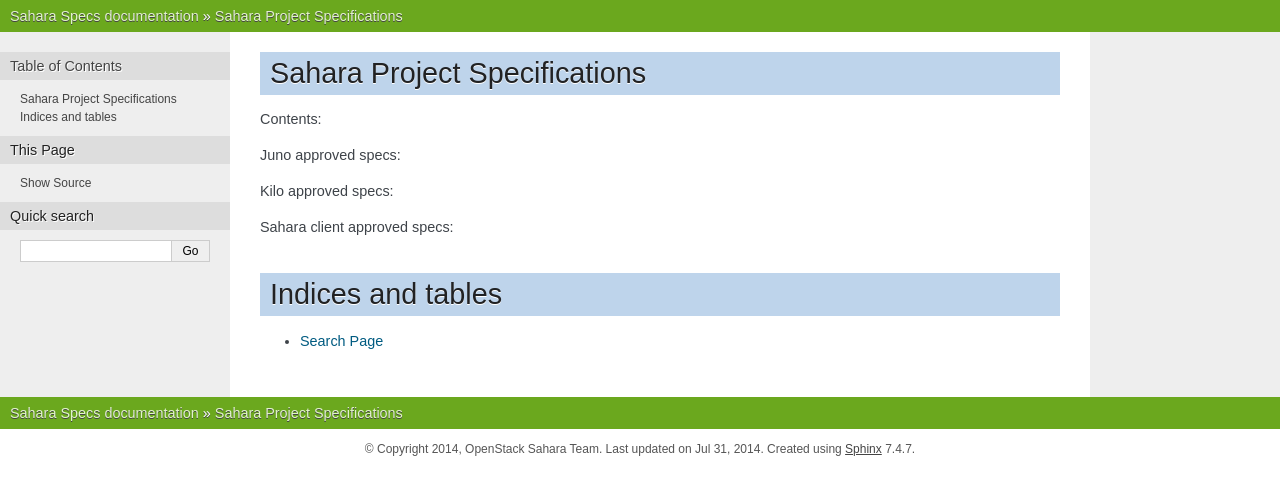
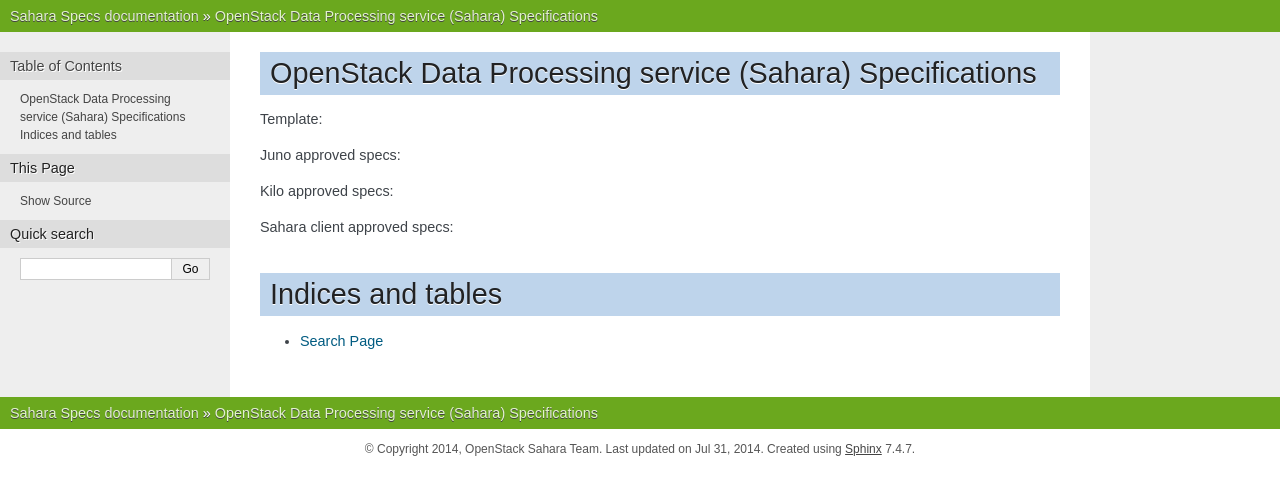
Before and after one commit to openstack-archive/sahara-specs, a Sphinx documentation site: the page built from doc/source/index.rst, in a window 1280 px wide. Shown: the top 495 px of the page. Built offline with Sphinx 7.4.7, drawn with Linux system fonts in a browser that asks for light colours.

Commit message:
Update specs index page
It's done to align sahara specs title page with other projects.

* rename contents sub topic to template
* use program name instead of project name

Change-Id: I570dcee33b70fee0265726914c17eaaedd0f644d

```diff
--- a/doc/source/index.rst
+++ b/doc/source/index.rst
@@ -1,10 +1,10 @@
 .. sahara-specs documentation master file
 
-=============================
-Sahara Project Specifications
-=============================
+=========================================================
+OpenStack Data Processing service (Sahara) Specifications
+=========================================================
 
-Contents:
+Template:
 
 .. toctree::
    :glob:
```
